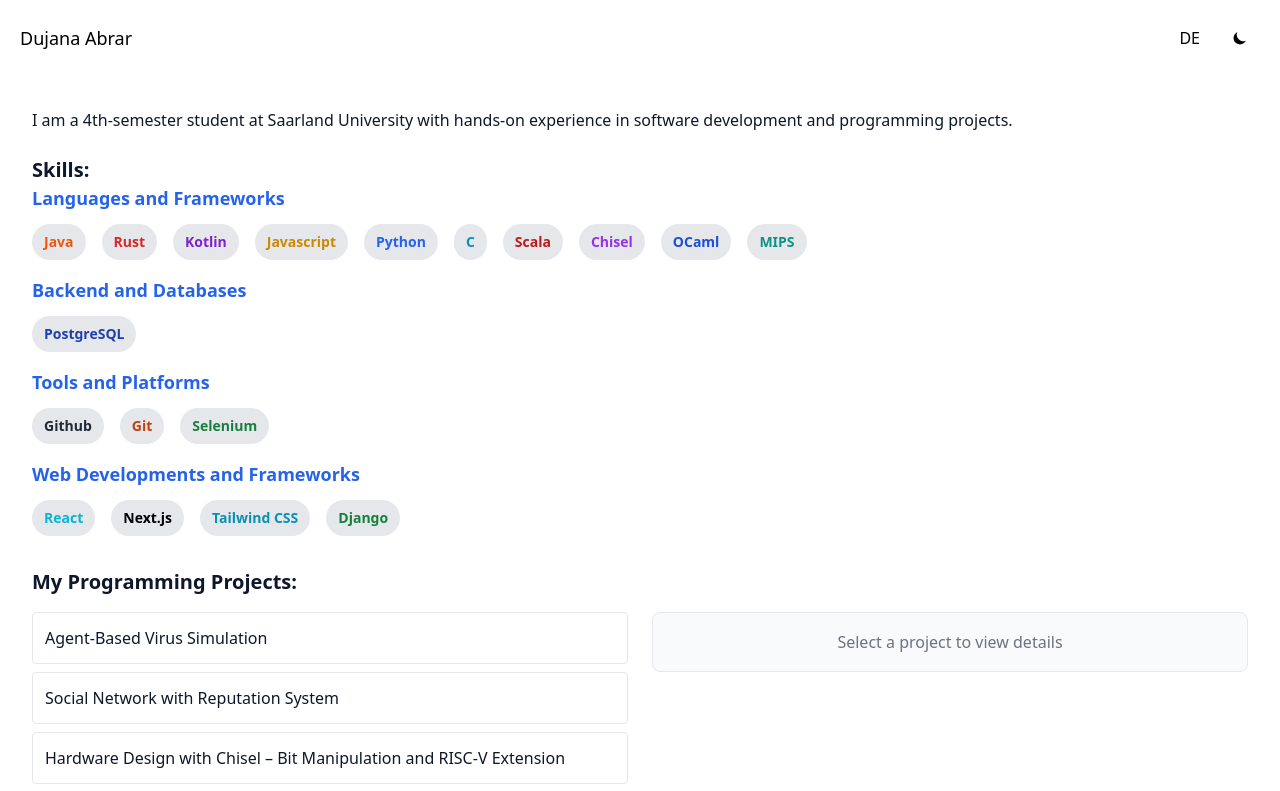
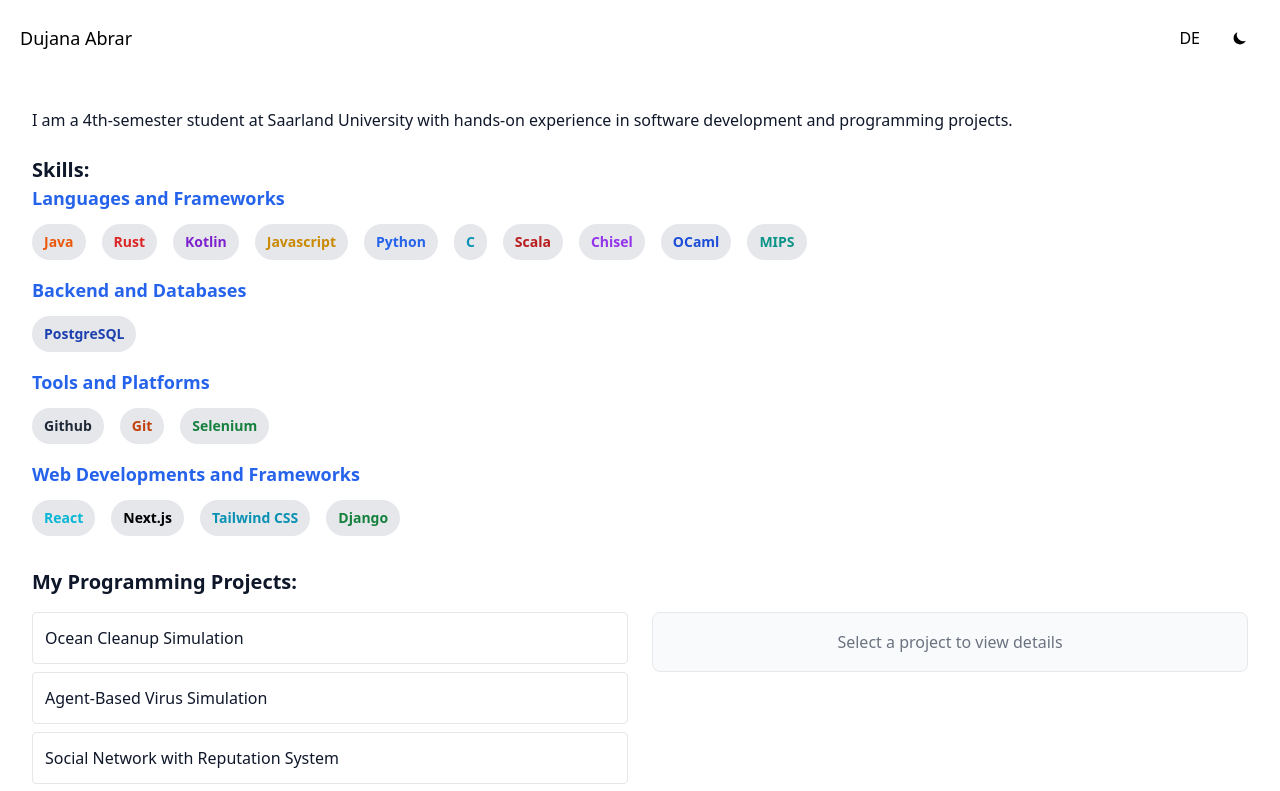
Before and after one commit to TheGuy-26/TheGuy-26.github.io, a React (Vite) app: page / in a window 1280 px wide. Shown: the top 791 px of the page. Built offline with nearby package versions, Linux system fonts and the light colour scheme.

Commit message:
added sopra24

```diff
--- a/src/Projects.tsx
+++ b/src/Projects.tsx
@@ -61,6 +61,11 @@ export default function Projects({ language }: ProjectProps) {
     const t = translations[language];
 
     const projects = [
+        {
+            id: 'sopra24',
+            name: t.project_list.sopra24,
+            skills: ['kotlin', 'system-testing', 'unit-testing', 'integration-testing']
+        },
         {
             id: 'conc',
             name: t.project_list.concurrent,
--- a/src/translations.ts
+++ b/src/translations.ts
@@ -10,6 +10,7 @@ export const translations = {
           sys2: "System Programming and Exception Handling on RISC-V",
           prog1: "MiniOCaml – Interpreter for a Functional Language",
           election_software: "School Election Management System",
+          sopra24: "Ocean Cleanup Simulation"
       },
       project_descriptions: {
           conc: "In this proejct we developed an agent-based simulation model to predict the spread of the fictional Pincer Pox virus. The system models individual agents moving in a 2D grid, each with infection states (susceptible, infected, infectious, recovered). It simulates behavior such as movement, coughing, breathing, and virus transmission within a defined radius.\n\n"+
@@ -35,6 +36,10 @@ export const translations = {
           election: "The School Election Management System is a JavaFX-based desktop application developed as a hobby project to streamline the process of conducting school elections. It allows administrators to register voters, manage candidates, and handle multiple election positions within a single interface. The software enables secure vote casting and automatically " +
               "calculates and displays election results once voting concludes. \n\n" +
               "All election data, including voter records and results, are stored in an SQL database, ensuring accuracy and persistence across sessions. The project was designed with a focus on both usability and learning, providing practical experience with JavaFX for GUI development, SQL for database integration, and core object-oriented programming principles in Java.",
+          sopra24: "In this group project, we designed and implemented a simulation called “Ocean Cleanup: Save the Saardines”, where multiple corporations deploy fleets of ships to clean different types of ocean garbage. Working in a team of 5–7 members, we developed the simulator from scratch—starting with system design, UML diagrams, and state modeling, and moving to " +
+              "full implementation and testing. The simulation features a hex-tiled ocean map with garbage, ships, corporations, events, and realistic behaviors such as movement, collection, and resource management.\n\n We focused on clean architecture, collaborative development, and high-quality code, supported by unit, integration, and system testing. The project emphasized " +
+              "adaptability by requiring our design to handle mid-project specification changes and included strict submission, tooling, and documentation standards. Through this, we gained practical experience in software engineering workflows, simulation modeling, teamwork, and rigorous testing practices.\n\n " +
+              "Project developed as part of university coursework (code not publicly available)"
       }
   },
 
@@ -49,6 +54,7 @@ export const translations = {
         sys2: "Systemprogrammierung und Ausnahmebehandlung auf RISC-V",
         prog1: "MiniOCaml – Interpreter für funktionale Sprache",
         election_software: "School Election Management System",
+        sopra24: "Ozean-Reinigungs-Simulation"
     },
       project_descriptions: {
           conc: "In diesem Projekt haben wir ein agentenbasiertes Simulationsmodell entwickelt, um die Ausbreitung des fiktiven Virus Pincer Pox vorherzusagen. Das System modelliert einzelne Agenten, die sich auf einem 2D-Raster bewegen und verschiedene Infektionszustände haben (empfänglich, infiziert, ansteckend, genesen). Es simuliert Verhalten wie Bewegung, Husten, Atmen und die Virusübertragung in einem bestimmten Radius.\n\n" +
@@ -70,6 +76,9 @@ export const translations = {
 
           election: "Das School Election Management System ist eine JavaFX-basierte Desktop-Anwendung, die als Hobbyprojekt entwickelt wurde, um den Ablauf von Schulwahlen zu vereinfachen. Administratoren können Wähler registrieren, Kandidaten verwalten und mehrere Wahlpositionen über eine gemeinsame Benutzeroberfläche organisieren. Die Software ermöglicht sicheres Abstimmen und berechnet sowie zeigt die Wahlergebnisse automatisch nach Abschluss der Abstimmung an.\n\n" +
               "Alle Wahldaten, einschließlich Wählerlisten und Ergebnisse, werden in einer SQL-Datenbank gespeichert, was Genauigkeit und Beständigkeit über mehrere Sitzungen hinweg gewährleistet. Das Projekt wurde mit Fokus auf Benutzerfreundlichkeit und Lernen entwickelt und bot praktische Erfahrungen mit JavaFX für GUI-Entwicklung, SQL-Integration und objektorientierter Programmierung in Java.",
+          sopra24: "In diesem Gruppenprojekt entwickelten wir eine Simulation namens „Ocean Cleanup: Save the Saardines“, bei der verschiedene Firmen mit ihren Schiffen versuchen, den Ozean von Müll zu befreien. In einem Team von 5–7 Personen planten wir zuerst das System mit UML-Diagrammen und einem Ablaufplan und setzten es dann komplett um. Die Simulation läuft auf einer Karte aus sechseckigen Feldern (Hex-Feldern), auf denen Müll, Schiffe, Firmen und Ereignisse platziert sind. " +
+              "Die Schiffe bewegen sich, sammeln Müll ein und müssen Ressourcen wie Treibstoff beachten.\n\n Wir legten viel Wert auf eine saubere Software-Struktur, Zusammenarbeit im Team und gute Code-Qualität mit Unit-, Integrations- und Systemtests. Außerdem musste unser Design so flexibel sein, dass es nachträgliche Änderungen in der Aufgabenstellung aufnehmen konnte. Durch dieses Projekt sammelte ich praktische Erfahrungen in Softwareentwicklung, Simulationen, Teamarbeit und professionellem Testen.\n\n " +
+              "Im Rahmen eines Universitätsprojekts entwickelt (Code nicht öffentlich zugänglich)"
       }
   }
 };
```
Also changed, not shown: 3 other files (tests, documents, lock files or other folders).
